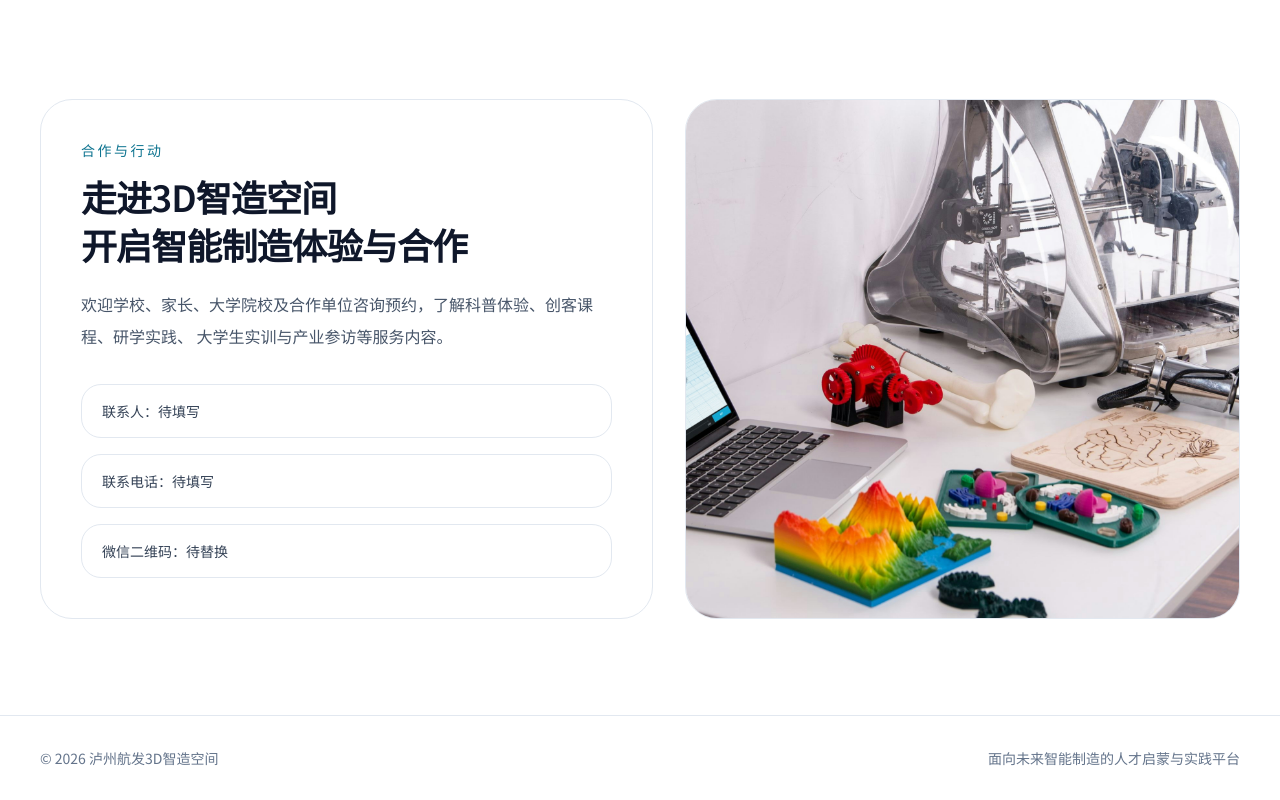
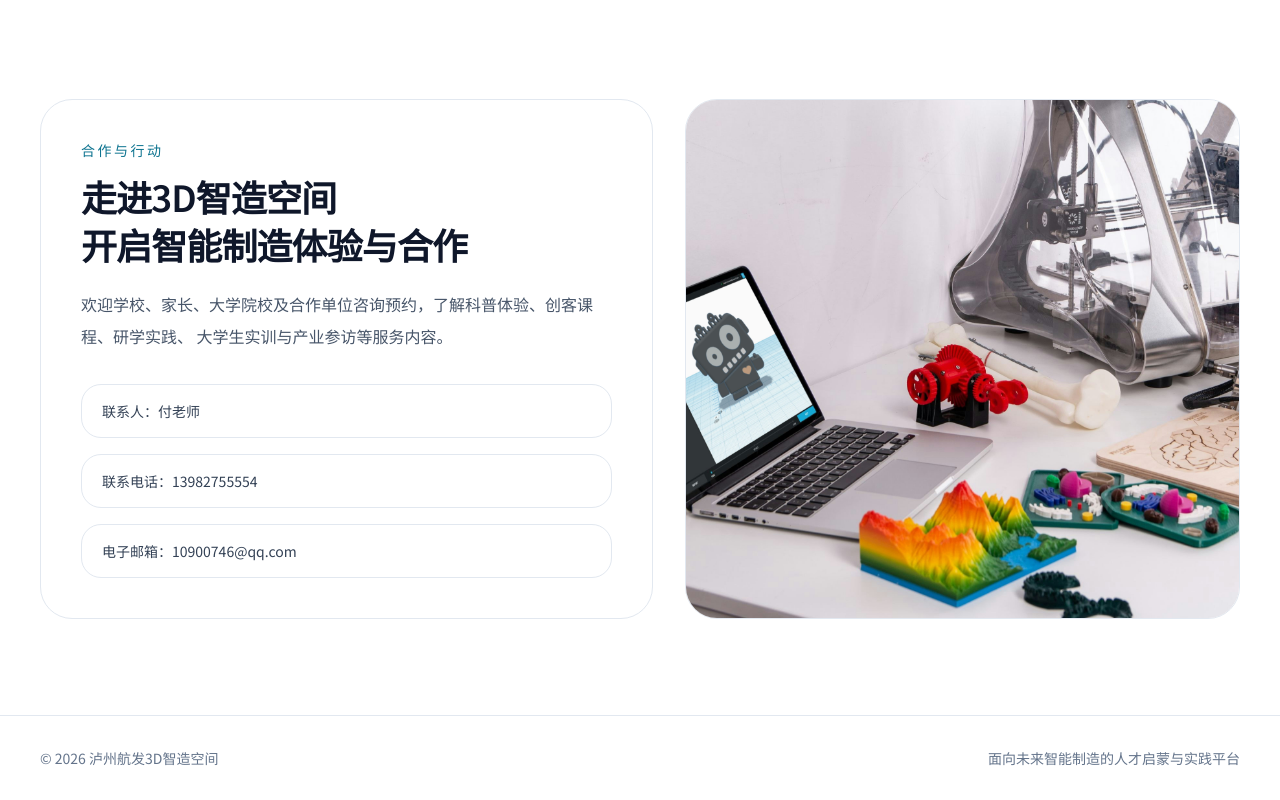
Before and after one commit to fuxiaoball-ship-it/lanbo-website, a Next.js app: page / in a window 1280 px wide. Shown: the part 4114-4914 px from the top of the page. Built offline with nearby package versions, Linux system fonts and the light colour scheme.

Commit message:
final contact update

```diff
--- a/app/page.jsx
+++ b/app/page.jsx
@@ -332,13 +332,13 @@ export default function LuzhouAviation3DSpace() {
               </p>
               <div className="mt-8 grid gap-4">
                 <div className="rounded-[1.25rem] border border-slate-200 px-5 py-4 text-sm text-slate-700">
-                  联系人：待填写
+                  联系人：付老师
                 </div>
                 <div className="rounded-[1.25rem] border border-slate-200 px-5 py-4 text-sm text-slate-700">
-                  联系电话：待填写
+                  联系电话：13982755554
                 </div>
                 <div className="rounded-[1.25rem] border border-slate-200 px-5 py-4 text-sm text-slate-700">
-                  微信二维码：待替换
+                  电子邮箱：10900746@qq.com
                 </div>
               </div>
             </div>
```
Also changed, not shown: public/images/contact-lab.jpg.
